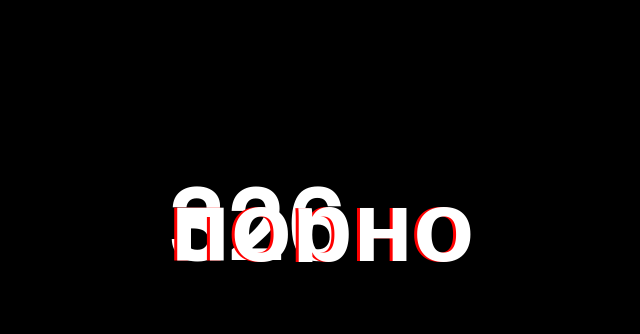
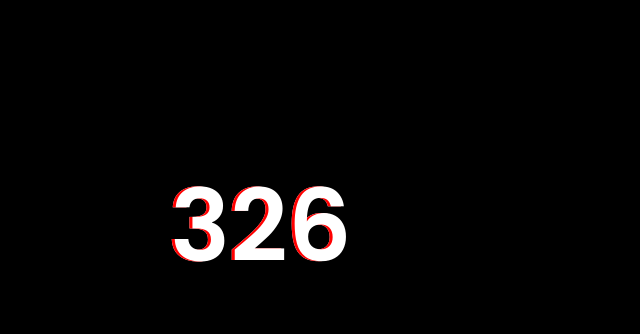
Before and after one commit to kernelpc/kernelpc.github.io, a plain HTML site: page index.html in a window 1280 px wide. Shown: the part 174-508 px from the top of the page, without its empty margins (382-1022 px from the left). Drawn offline with Linux system fonts and the light colour scheme.

Commit message:
Update style.css

```diff
--- a/style.css
+++ b/style.css
@@ -27,7 +27,7 @@ body {
   padding: 30px;
 }
 .box .glitch:before, .box .glitch:after {
-  content: "порно";
+  content: "326";
   color: #fff;
   position: absolute;
   top: 0;
```
